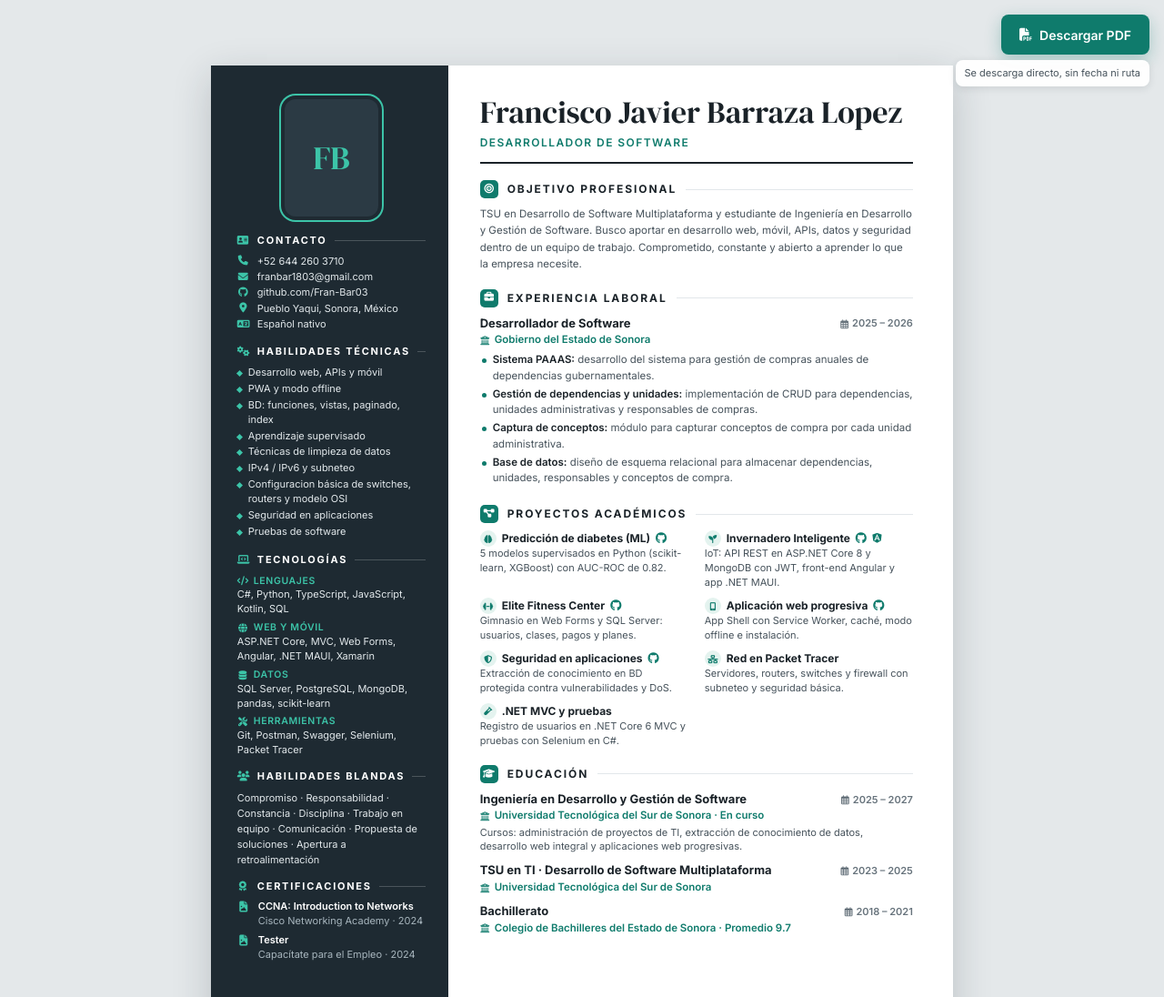
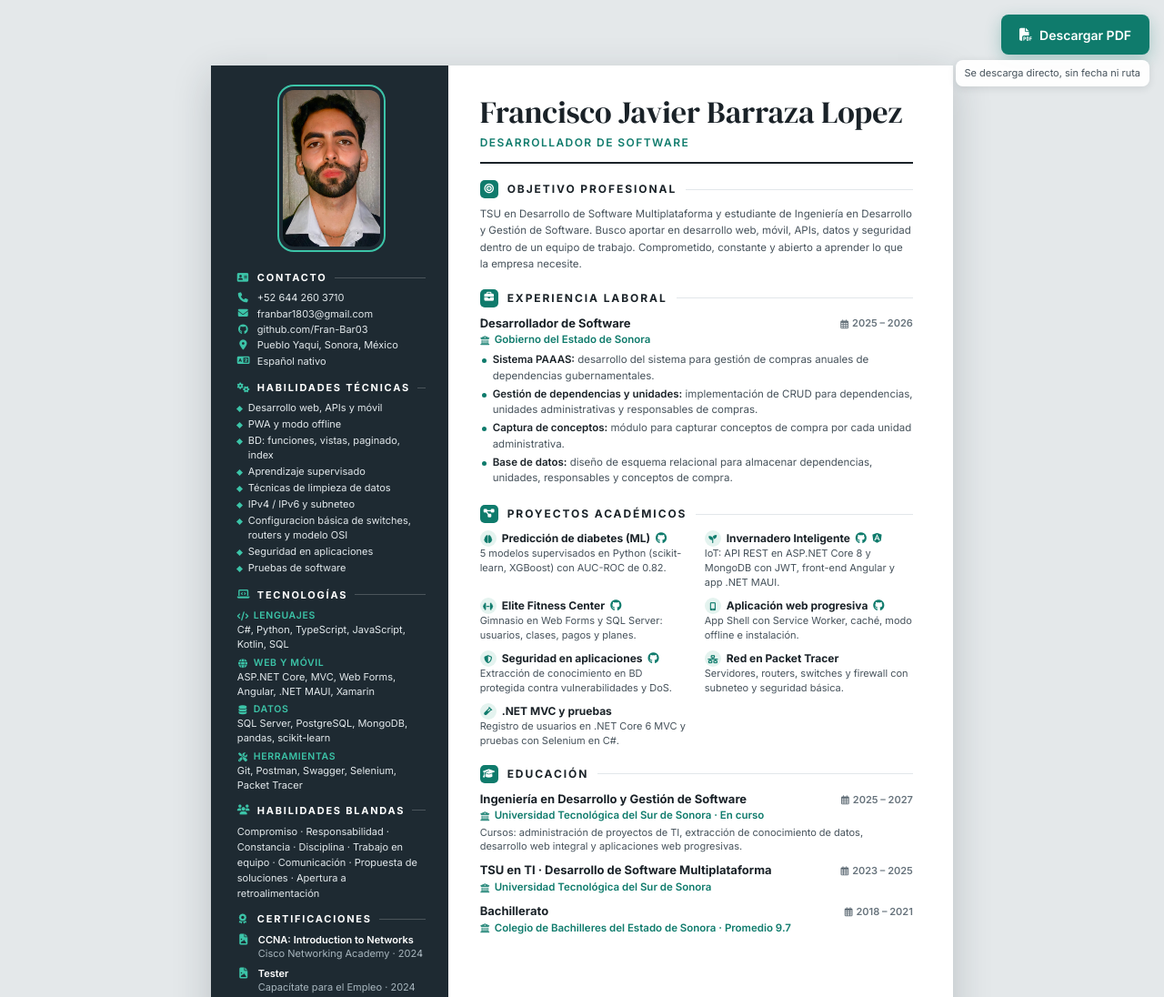
Before and after one commit to Fran-Bar03/CV-Profesional, a plain HTML site: page Index.html in a window 1280 px wide. Shown: the top 1096 px of the page at 91% size. Drawn offline with nearby package versions, Linux system fonts and the light colour scheme.

Commit message:
CV-Actualizado con foto

```diff
--- a/Index.html
+++ b/Index.html
@@ -29,17 +29,23 @@
         <aside class="side">
 
             <!-- ==================== FOTO ====================
-                 Marco vertical 4:5, pensado para una foto tomada con celular.
+                 Marco vertical 5:8, pensado para una foto tomada con celular.
                  1. Crea la carpeta "img" junto a este archivo.
-                 2. Guarda tu foto como "img/foto.jpg" (vertical, fondo liso,
-                    rostro centrado y hombros visibles).
+                 2. Guarda tu foto como "img/CV1.jpg" (vertical, 625 x 1000 px,
+                    de la cabeza al pecho).
                  3. Si usas otro nombre o formato (.png, .jpeg), cámbialo en src.
                  Para mover el encuadre, cambia --photo-pos en Style.css.
                  Mientras no exista la foto se muestran las iniciales. -->
-            <div class="photo">
-                <img id="profilePhoto" src="img/foto.jpg" alt="Fotografía de Francisco Javier Barraza López">
-                <span class="photo-fallback" aria-hidden="true">FB</span>
-            </div>
+            <!-- Al hacer clic se abre la foto completa (img/CV1-Completa.jpg).
+                 En el PDF descargado abre la copia pública en GitHub. -->
+            <a class="photo-link" href="img/CV1-completa.jpg"
+               data-public-url="https://raw.githubusercontent.com/Fran-Bar03/CV-Profesional/main/img/foto-completa.jpg"
+               target="_blank" rel="noopener" title="Ver foto completa" aria-label="Ver foto completa">
+                <div class="photo">
+                    <img id="profilePhoto" src="img/CV1.jpg" alt="Fotografía de Francisco Javier Barraza López">
+                    <span class="photo-fallback" aria-hidden="true">FB</span>
+                </div>
+            </a>
 
             <section class="s-block">
                 <h2><i class="fas fa-address-card" aria-hidden="true"></i> Contacto</h2>
--- a/Script.js
+++ b/Script.js
@@ -8,6 +8,9 @@ const NOMBRE_PDF = 'CV_Francisco_Javier_Barraza_Lopez.pdf';
 const HOJA_PX = { ancho: 816, alto: 1056 };
 const HOJA_PT = { ancho: 612, alto: 792 };
 const PX_A_PT = HOJA_PT.ancho / HOJA_PX.ancho; // 0.75
+
+// Resolución del PDF: 4 = 384 ppp (computadora), 3 = 288 ppp (celular, por memoria)
+const ESCALA_PDF = window.innerWidth < 860 ? 3 : 4;
 
 const btnPdf = document.getElementById('btnPdf');
 const estado = document.getElementById('pdfStatus');
@@ -86,8 +89,8 @@ function prepararCopia(doc, enlaces) {
         const r = a.getBoundingClientRect();
         if (r.width > 0 && r.height > 0) {
             enlaces.push({
-                // Certificados: imagen pública en GitHub (raw), se abre sin la página de GitHub
-                url: a.dataset.certUrl || a.href,
+                // Certificados y foto: imagen pública en GitHub (raw), se abre sin la página de GitHub
+                url: a.dataset.certUrl || a.dataset.publicUrl || a.href,
                 x: r.left - base.left,
                 y: r.top - base.top,
                 w: r.width,
@@ -107,7 +110,7 @@ async function descargarPdf() {
     const enlaces = [];
 
     const canvas = await html2canvas(hoja, {
-        scale: 3,                     // alta resolución
+        scale: ESCALA_PDF,            // resolución de la captura
         useCORS: true,
         backgroundColor: '#ffffff',
         logging: false,
@@ -123,7 +126,7 @@ async function descargarPdf() {
     const { jsPDF } = window.jspdf;
     const pdf = new jsPDF({ unit: 'pt', format: 'letter', orientation: 'portrait' });
 
-    const imagen = canvas.toDataURL('image/jpeg', 0.95);
+    const imagen = canvas.toDataURL('image/jpeg', 0.97);
     pdf.addImage(imagen, 'JPEG', 0, 0, HOJA_PT.ancho, HOJA_PT.alto);
 
     enlaces.forEach((e) => {
--- a/Style.css
+++ b/Style.css
@@ -95,18 +95,28 @@ ul { list-style: none; }
 .side {
     background: var(--charcoal);
     color: var(--side-text);
-    padding: 0.32in 0.26in 0.28in 0.3in;
+    padding: 0.28in 0.26in 0.26in 0.3in;
     display: flex;
     flex-direction: column;
-    gap: 12px;
+    gap: 11px;
 }
 
-/* Marco vertical 4:5 para foto de celular */
+/* Enlace de la foto: abre la imagen completa */
+.photo-link {
+    display: block;
+    width: fit-content;
+    margin: 0 auto 15px;          /* mismo espacio visible arriba y abajo del marco */
+    border-radius: 12px;
+    cursor: zoom-in;
+}
+
+.photo-link:focus-visible { outline: 2px solid #fff; outline-offset: 8px; }
+
+/* Marco vertical 5:8 para foto de celular (de la cabeza al pecho) */
 .photo {
     position: relative;
-    width: 1.08in;
-    aspect-ratio: 4 / 5;
-    margin: 6px auto 6px;
+    width: 1.12in;
+    aspect-ratio: 5 / 8;
     border-radius: 12px;
     background: var(--charcoal-2);
     box-shadow: 0 0 0 4px var(--charcoal), 0 0 0 6px var(--emerald-lt);
```
Also changed, not shown: img/CV1-Completa.jpg (added), img/CV1.jpg (added), 1 other file.
